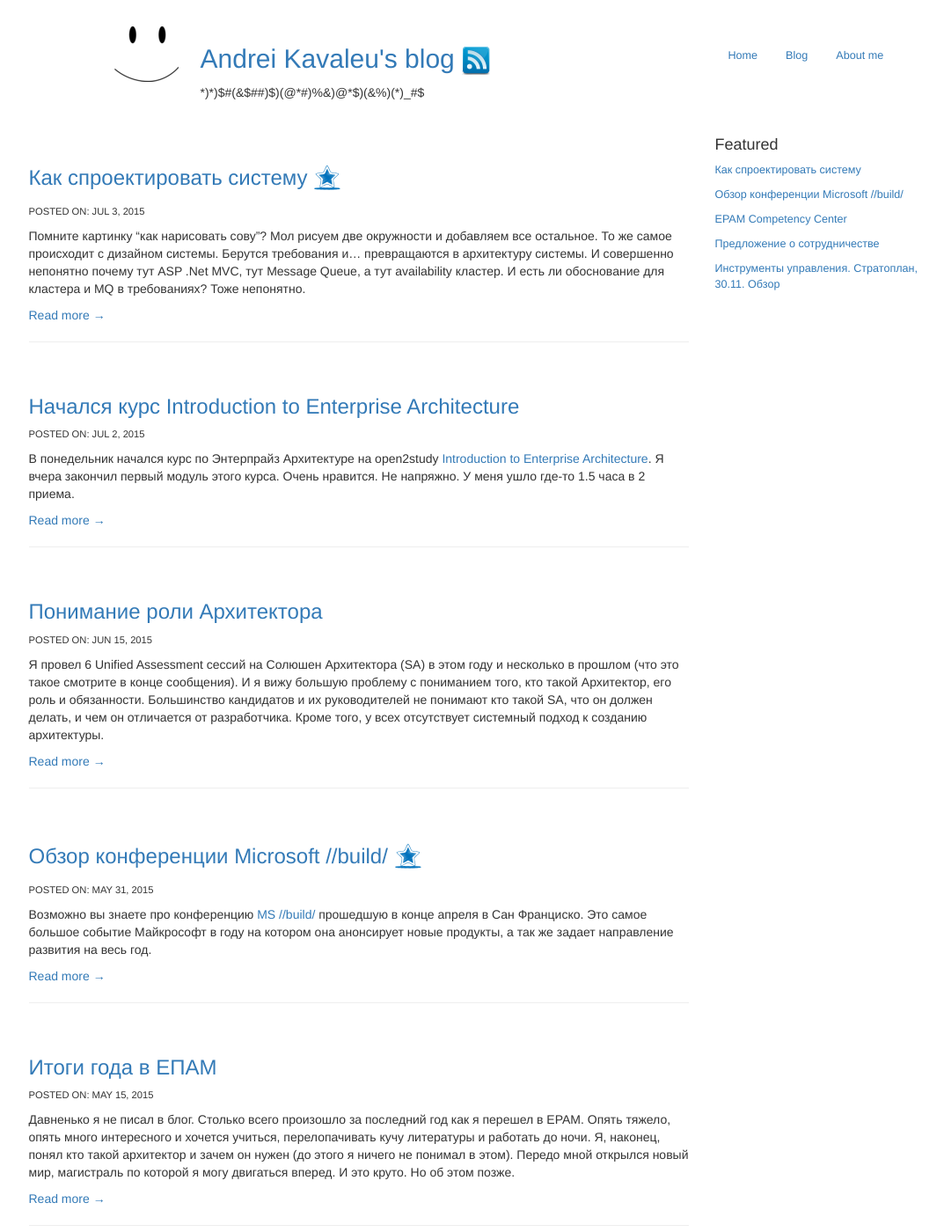
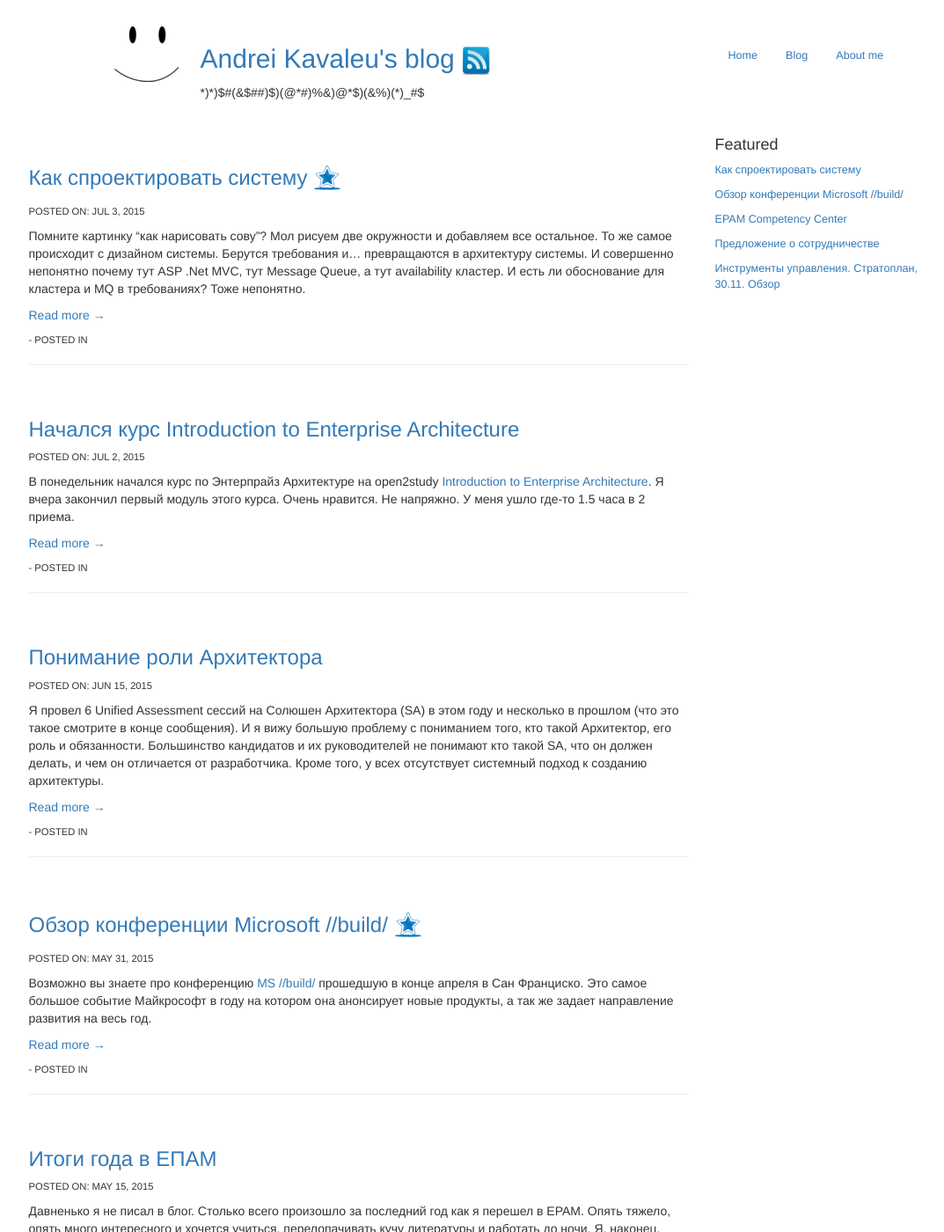
Before and after one commit to akava/akava.github.io, a Jekyll site: the page built from index.html, in a window 1280 px wide and 1400 px high. Shown: the whole window at 88% size, without its empty margins (135-1208 px from the left). Built offline with Jekyll 4.4.1, drawn with Linux system fonts in a browser that asks for light colours; nearby versions of some CDN libraries; comment, search, counter and statistics services are not loaded; some of the changed text lies outside the part shown.

Commit message:
Tags support

```diff
--- a/index.html
+++ b/index.html
@@ -18,7 +18,13 @@
 				{{ post.content }}
 			{% endif %}
 
-            <p class="entry-meta"><a href="{{ post.url | prepend: site.baseurl }}#disqus_thread"></a> </p>
+            <p class="entry-meta">
+				<a href="{{ post.url | prepend: site.baseurl }}#disqus_thread"></a>
+				- posted in
+				{% for tag in post.tags %}
+					<a href="{{ tag.slug | prepend: "/tag/" | prepend: site.baseurl }}"><span class="badge">{{ tag.name }}</span></a>
+				{% endfor %}
+			</p>
         </div>
     </div>
     <hr/>
```
Also changed, not shown: _layouts/post.html (+7 -0 lines).
